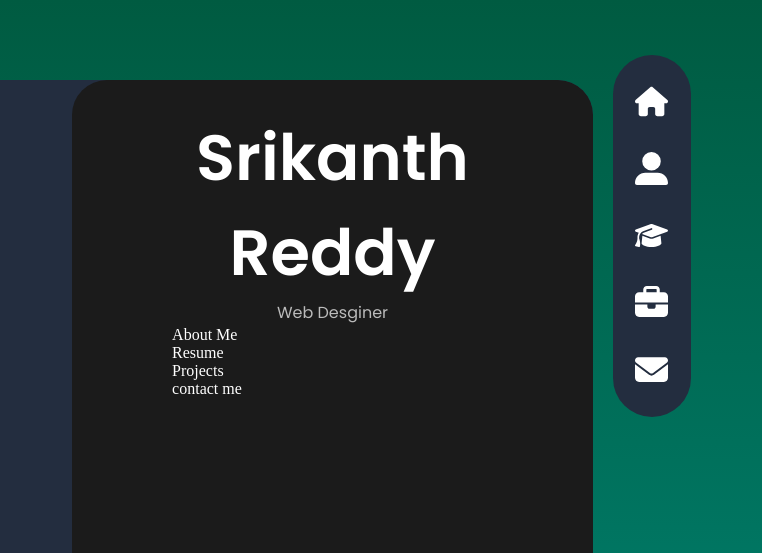
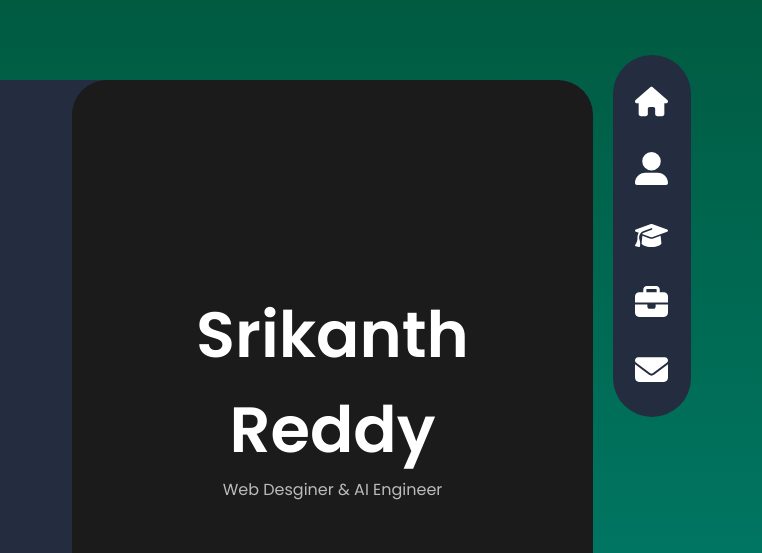
Before and after one commit to ssrikanthreddy/SriksPortfolio, a plain HTML site: page index.html in a window 1280 px wide. Both pictures are taken after a click on the element 1169 px from the left and 103 px from the top of the page. Shown: the top 553 px of the page, 518-1280 px from the left. Drawn offline with Linux system fonts and the light colour scheme.

Commit message:
tab working, landing page set

```diff
--- a/index.html
+++ b/index.html
@@ -62,28 +62,28 @@
         <!-- Your content for the side view goes here -->
 
         <!--Home Page-->
-        <div class="home">
+        <div class="home content active">
           <h1>Srikanth Reddy </h1>
-          <p class="title">Web Desginer</p>
+          <p class="title">Web Desginer & AI Engineer</p>
         </div>
 
         <!--About Me Page-->
-        <div class="about">
+        <div class="about content">
           About Me
         </div>
 
         <!--Resume Page-->
-        <div class="cv">
+        <div class="cv content">
           Resume
         </div>
 
         <!--Projects Portfolio Page-->
-        <div class="projects">
+        <div class="projects content">
           Projects
         </div>
 
         <!--Contact Page-->
-        <div class="contact">
+        <div class="contact content">
           contact me
         </div>
 
@@ -92,7 +92,7 @@
 
     <!--Sidebar-->
     <div class="tab-sidebar">
-      <div class="tab" id="home-tab"><svg xmlns="http://www.w3.org/2000/svg" viewBox="0 0 576 512"><!--! Font Awesome Pro 6.4.2 by @fontawesome - https://fontawesome.com License - https://fontawesome.com/license (Commercial License) Copyright 2023 Fonticons, Inc. --><path d="M575.8 255.5c0 18-15 32.1-32 32.1h-32l.7 160.2c0 2.7-.2 5.4-.5 8.1V472c0 22.1-17.9 40-40 40H456c-1.1 0-2.2 0-3.3-.1c-1.4 .1-2.8 .1-4.2 .1H416 392c-22.1 0-40-17.9-40-40V448 384c0-17.7-14.3-32-32-32H256c-17.7 0-32 14.3-32 32v64 24c0 22.1-17.9 40-40 40H160 128.1c-1.5 0-3-.1-4.5-.2c-1.2 .1-2.4 .2-3.6 .2H104c-22.1 0-40-17.9-40-40V360c0-.9 0-1.9 .1-2.8V287.6H32c-18 0-32-14-32-32.1c0-9 3-17 10-24L266.4 8c7-7 15-8 22-8s15 2 21 7L564.8 231.5c8 7 12 15 11 24z"/></svg></div>
+      <div class="tab" id="home-tab" class="active"><svg xmlns="http://www.w3.org/2000/svg" viewBox="0 0 576 512"><!--! Font Awesome Pro 6.4.2 by @fontawesome - https://fontawesome.com License - https://fontawesome.com/license (Commercial License) Copyright 2023 Fonticons, Inc. --><path d="M575.8 255.5c0 18-15 32.1-32 32.1h-32l.7 160.2c0 2.7-.2 5.4-.5 8.1V472c0 22.1-17.9 40-40 40H456c-1.1 0-2.2 0-3.3-.1c-1.4 .1-2.8 .1-4.2 .1H416 392c-22.1 0-40-17.9-40-40V448 384c0-17.7-14.3-32-32-32H256c-17.7 0-32 14.3-32 32v64 24c0 22.1-17.9 40-40 40H160 128.1c-1.5 0-3-.1-4.5-.2c-1.2 .1-2.4 .2-3.6 .2H104c-22.1 0-40-17.9-40-40V360c0-.9 0-1.9 .1-2.8V287.6H32c-18 0-32-14-32-32.1c0-9 3-17 10-24L266.4 8c7-7 15-8 22-8s15 2 21 7L564.8 231.5c8 7 12 15 11 24z"/></svg></div>
       <div class="tab" id="about-tab"><svg xmlns="http://www.w3.org/2000/svg" viewBox="0 0 512 512"><!--! Font Awesome Pro 6.4.2 by @fontawesome - https://fontawesome.com License - https://fontawesome.com/license (Commercial License) Copyright 2023 Fonticons, Inc. --><path d="M256 288A144 144 0 1 0 256 0a144 144 0 1 0 0 288zm-94.7 32C72.2 320 0 392.2 0 481.3c0 17 13.8 30.7 30.7 30.7H481.3c17 0 30.7-13.8 30.7-30.7C512 392.2 439.8 320 350.7 320H161.3z"/></svg></div>
       <div class="tab" id="cv-tab"><svg xmlns="http://www.w3.org/2000/svg" viewBox="0 0 640 512"><!--! Font Awesome Pro 6.4.2 by @fontawesome - https://fontawesome.com License - https://fontawesome.com/license (Commercial License) Copyright 2023 Fonticons, Inc. --><path d="M320 32c-8.1 0-16.1 1.4-23.7 4.1L15.8 137.4C6.3 140.9 0 149.9 0 160s6.3 19.1 15.8 22.6l57.9 20.9C57.3 229.3 48 259.8 48 291.9v28.1c0 28.4-10.8 57.7-22.3 80.8c-6.5 13-13.9 25.8-22.5 37.6C0 442.7-.9 448.3 .9 453.4s6 8.9 11.2 10.2l64 16c4.2 1.1 8.7 .3 12.4-2s6.3-6.1 7.1-10.4c8.6-42.8 4.3-81.2-2.1-108.7C90.3 344.3 86 329.8 80 316.5V291.9c0-30.2 10.2-58.7 27.9-81.5c12.9-15.5 29.6-28 49.2-35.7l157-61.7c8.2-3.2 17.5 .8 20.7 9s-.8 17.5-9 20.7l-157 61.7c-12.4 4.9-23.3 12.4-32.2 21.6l159.6 57.6c7.6 2.7 15.6 4.1 23.7 4.1s16.1-1.4 23.7-4.1L624.2 182.6c9.5-3.4 15.8-12.5 15.8-22.6s-6.3-19.1-15.8-22.6L343.7 36.1C336.1 33.4 328.1 32 320 32zM128 408c0 35.3 86 72 192 72s192-36.7 192-72L496.7 262.6 354.5 314c-11.1 4-22.8 6-34.5 6s-23.5-2-34.5-6L143.3 262.6 128 408z"/></svg></div>
       <div class="tab" id="projects-tab"><svg xmlns="http://www.w3.org/2000/svg" viewBox="0 0 512 512"><!--! Font Awesome Pro 6.4.2 by @fontawesome - https://fontawesome.com License - https://fontawesome.com/license (Commercial License) Copyright 2023 Fonticons, Inc. --><path d="M184 48H328c4.4 0 8 3.6 8 8V96H176V56c0-4.4 3.6-8 8-8zm-56 8V96H64C28.7 96 0 124.7 0 160v96H192 320 512V160c0-35.3-28.7-64-64-64H384V56c0-30.9-25.1-56-56-56H184c-30.9 0-56 25.1-56 56zM512 288H320v32c0 17.7-14.3 32-32 32H224c-17.7 0-32-14.3-32-32V288H0V416c0 35.3 28.7 64 64 64H448c35.3 0 64-28.7 64-64V288z"/></svg></div>
--- a/js/script.js
+++ b/js/script.js
@@ -1,7 +1,14 @@
 document.addEventListener('DOMContentLoaded', function() {
+    const tabs = document.querySelectorAll('.tab');
+    const contents = document.querySelectorAll('.content');
+
+    tabs.forEach(function(tab) {
+        tab.addEventListener('click', function() {
+            const target = this.id.replace('-tab', '');
+            contents.forEach(function(content) {
+                content.classList.remove('active');
+            });
+            document.querySelector(`.${target}`).classList.add('active');
+        });
     });
-
-
-  function openTab(name){
-
-    }
+});
--- a/styles/styles.scss
+++ b/styles/styles.scss
@@ -1,6 +1,6 @@
 $primary: #1b1b1b;
 $secondary: #232D3F;
-$accents: #005B41;
+$accents: #c1ff72;
 $text: #ffffff;
 $Poppins: 'Poppins', sans-serif;
 
@@ -141,11 +141,11 @@ header{
   width: 25px; /* Adjust the width as needed */
   height: 25px; /* Adjust the height as needed */
   fill: white; /* Set the color of the SVG */
-  transition: fill 0.3s;
+  transition: fill 0.5s;
 }
 
 .links svg:hover {
-  fill: #c1ff72; /* Change the color on hover */
+  fill: $accents; /* Change the color on hover */
 }
 
 .download {
@@ -206,9 +206,28 @@ header{
   width: 33px; /* Adjust the width as needed */
   height: 33px; /* Adjust the height as needed */
   fill: white; /* Set the color of the SVG */
-  transition: fill 0.3s;
+  transition: fill 0.5s;
 }
 
 .tab svg:hover {
-  fill: #c1ff72; /* Change the color on hover */
+  fill: $accents; /* Change the color on hover */
 }
+
+.home.content.active {
+  margin: 0px;
+  padding-top: 15px;
+  display: flex;
+  flex-direction: column;
+  justify-content: center;
+  align-items: center;
+  height: 100%;
+  text-align: center;
+}
+
+.content {
+  display: none;
+}
+
+.active {
+  display: block;
+}
```
Also changed, not shown: css/styles.css, 1 other file.
